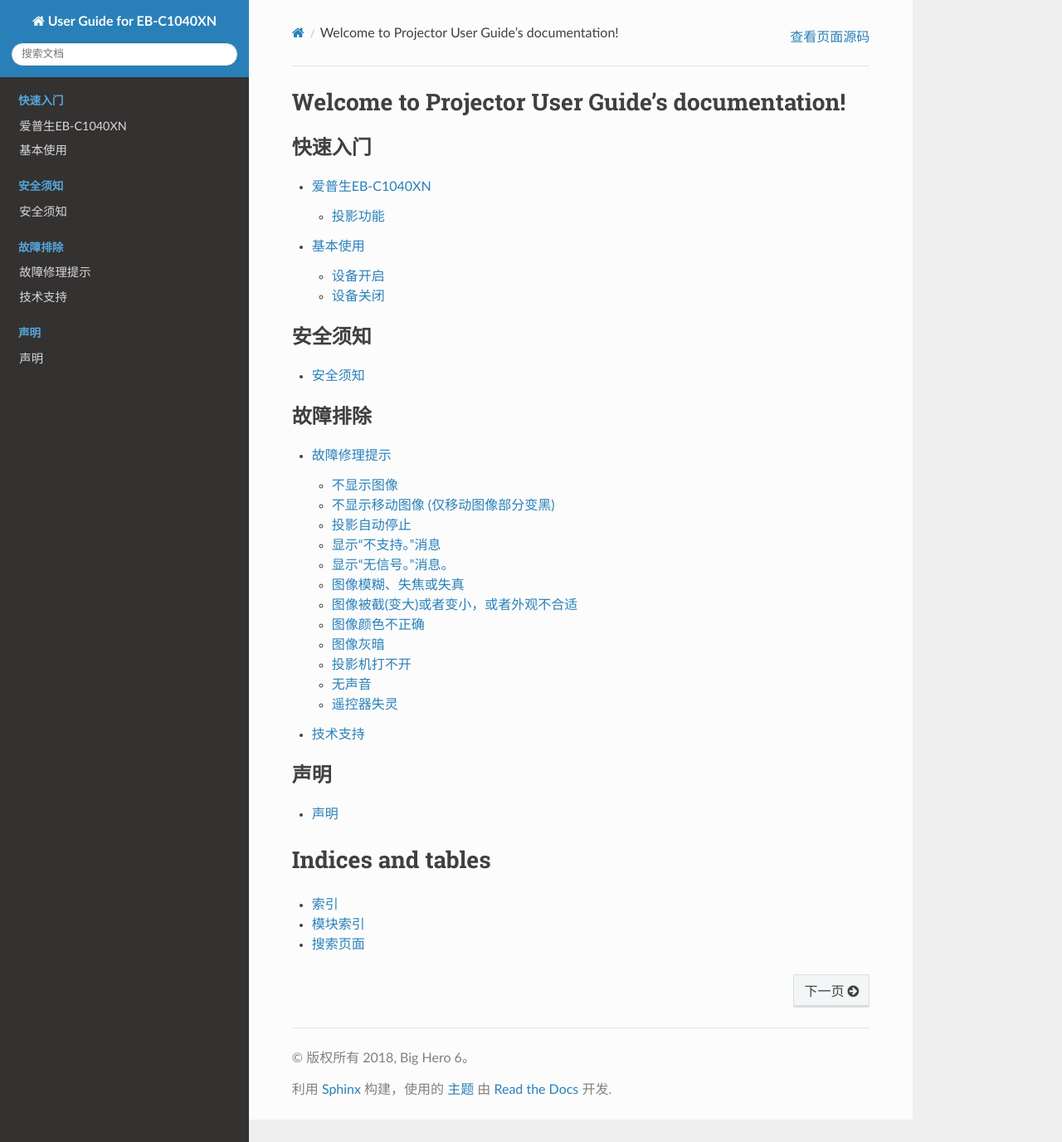
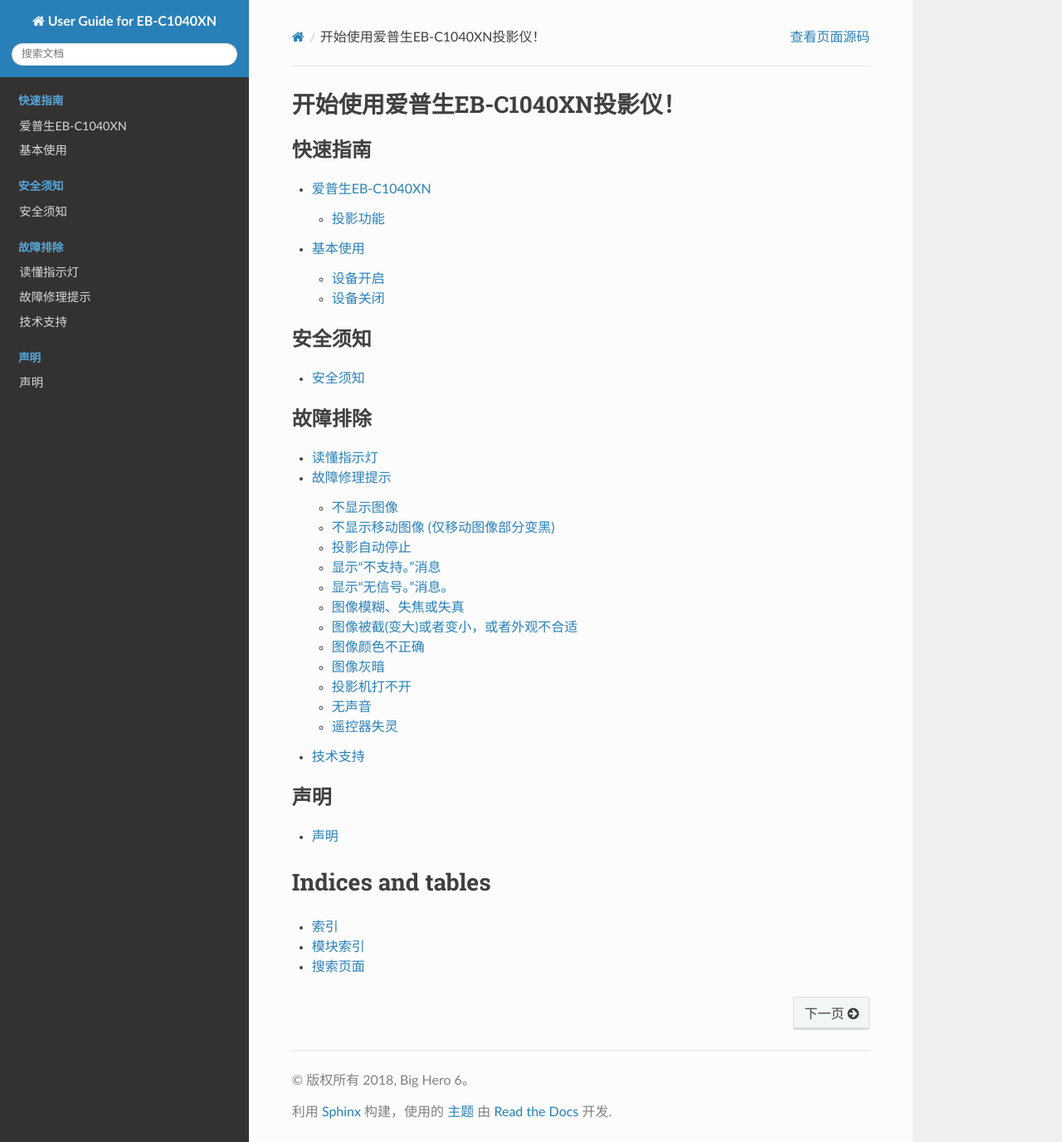
Before and after one commit to anotherrachel/Projector-UserGuide, a Sphinx documentation site: the page built from source/index.rst, in a window 1280 px wide and 1376 px high. Shown: the whole window at 83% size. Built offline with Sphinx 7.4.7 and the Read the Docs theme 2.0.0, drawn with Linux system fonts in a browser that asks for light colours.

Commit message:
TroubleShooting updated

```diff
--- a/source/1-Quickstart/info.md
+++ b/source/1-Quickstart/info.md
@@ -1,5 +1,5 @@
 # 爱普生EB-C1040XN
-> 爱普生EB-C1040XN是一款教育工程型投影机，采用全封闭的灰尘防护设计，可以保持长久的清洁与明亮。
+> 爱普生EB-C1040XN是一款教育工程型投影仪，采用全封闭的灰尘防护设计，可以保持长久的清洁与明亮。
 
 ![EB-C1040XN](http://www.epson.com.cn/resource/images/Product/0d/0dbf63db-adf4-4c4b-b21f-6d17dbbd2316/prd_2.1.png "EB-C1040XN")
 
--- /dev/null
+++ b/source/3-TroubleShooting/signals.md
@@ -0,0 +1,19 @@
+# 读懂指示灯
+>本投影仪带有以下四种指示灯，教师可根据指示灯判断投影仪的工作状态。
+
+![指示灯](../../img/signal.png)
+
+
+<table>
+   <tr><td><b>指示灯</b></td><td></td><td><b>指示状态</b></td></tr>
+   <tr><td>①电源指示灯</td><td></td><td></td></tr>
+   <tr><td>黄灯亮</td><td></td><td>待机模式<br>在此模式下按【I/O】按钮时，投影开始。</td></tr>
+   <tr><td>黄灯闪烁</td><td></td><td>正在准备网络监视或正在冷却<br>该指示灯闪烁期间，所有按钮将被禁用。</td></tr>
+   <tr><td>绿灯闪烁</td><td></td><td>正在暖机<br>暖机时间约为 30 秒。暖机完毕后，指示灯会停止闪烁。<br>【I/O】按钮在暖机过程中不起作用。</td></tr>
+   <tr><td>绿灯亮</td><td></td><td>正在投影</td></tr>
+   <tr><td>②灯泡指示灯</td><td></td><td>指示投影灯泡状态</td></tr>
+   <tr><td>③温度指示灯</td><td></td><td>指示内部温度状态</td></tr>
+   <tr><td>④过滤网指示灯</td><td></td><td>指示空气过滤网状态</td></tr>
+   <tr><td></td></tr>
+   <tr><td></td></tr>
+</table>
--- a/source/index.rst
+++ b/source/index.rst
@@ -3,12 +3,12 @@
    You can adapt this file completely to your liking, but it should at least
    contain the root `toctree` directive.
 
-Welcome to Projector User Guide's documentation!
+开始使用爱普生EB-C1040XN投影仪！
 ================================================
 
 .. toctree::
    :maxdepth: 2
-   :caption: 快速入门
+   :caption: 快速指南
 
    1-Quickstart/info.md
    1-Quickstart/basics.md
```
Also changed, not shown: other parts of source/index.rst (+1 -0 lines), img/signal.png (added).
